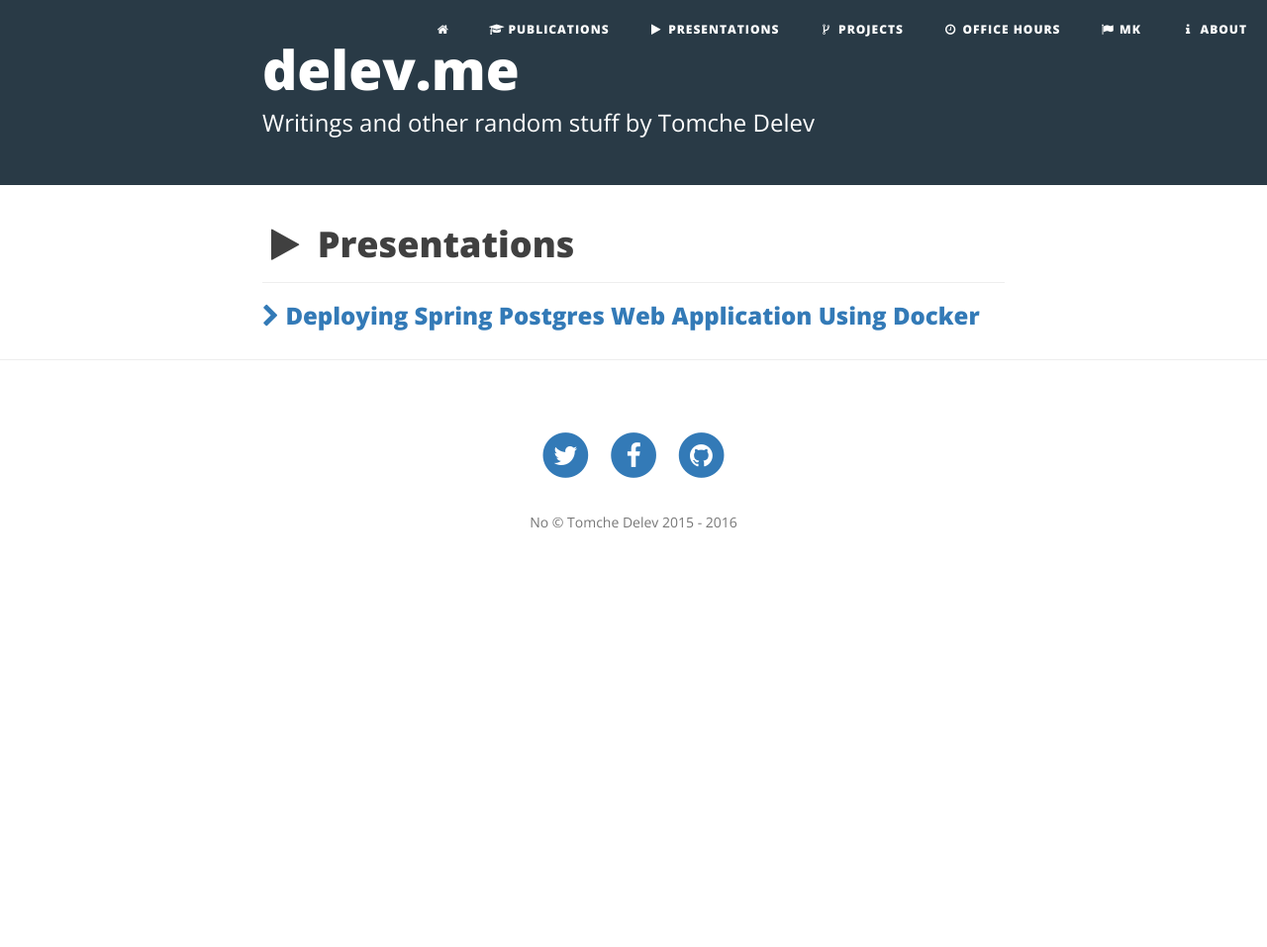
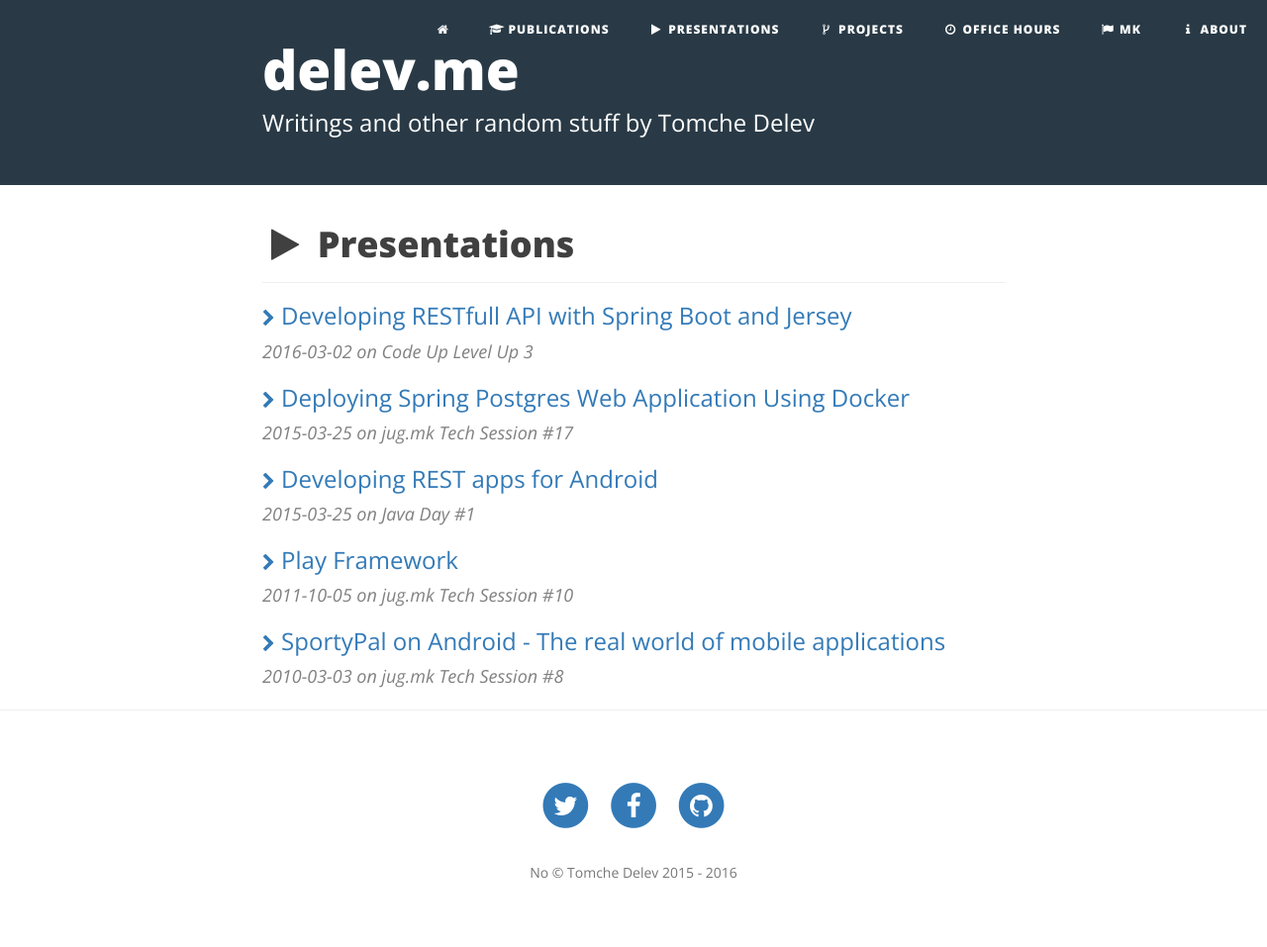
Before and after one commit to tdelev/tdelev.github.io, a Jekyll site: the page built from talks.html, in a window 1280 px wide. Shown: the whole page at 99% size. Built offline with Jekyll 4.4.1, drawn with Linux system fonts in a browser that asks for light colours; nearby versions of some CDN libraries; before the commit the page ends 900 px from its top, so only the background shows below that.

Commit message:
Add all presentations and google analytics

```diff
--- a/_data/presentations.yml
+++ b/_data/presentations.yml
@@ -1,2 +1,24 @@
+- title: Developing RESTfull API with Spring Boot and Jersey
+  url: https://docs.google.com/presentation/d/1WsroXqiSWjXr0eOoHRZPX64_jRPFCukCkjf9ds3Vyz4/pub?start=false&loop=false&delayms=3000
+  date: 2016-03-02
+  event: "Code Up Level Up 3"
+
 - title: Deploying Spring Postgres Web Application Using Docker
   url: http://tdelev.github.io/presentations/docker/
+  date: 2015-03-25
+  event: "jug.mk Tech Session #17"
+
+- title: Developing REST apps for Android
+  url: /presentations/developing_android_rest.pdf
+  date: 2015-03-25
+  event: "Java Day #1"
+
+- title: Play Framework
+  url: /presentations/play_framework_jug.pdf
+  date: 2011-10-05
+  event: "jug.mk Tech Session #10"
+
+- title: SportyPal on Android - The real world of mobile applications
+  url: /presentations/SportyPalonAndroid.ppt
+  date: 2010-03-03
+  event: "jug.mk Tech Session #8"
--- a/_includes/foot.html
+++ b/_includes/foot.html
@@ -1,3 +1,20 @@
 <!-- Javascript -->
 <script src="https://code.jquery.com/jquery-1.11.3.min.js"></script>
 <script src="https://maxcdn.bootstrapcdn.com/bootstrap/3.3.5/js/bootstrap.min.js"></script>
+<script>
+  (function (i, s, o, g, r, a, m) {
+    i['GoogleAnalyticsObject'] = r;
+    i[r] = i[r] || function () {
+        (i[r].q = i[r].q || []).push(arguments)
+      }, i[r].l = 1 * new Date();
+    a = s.createElement(o),
+      m = s.getElementsByTagName(o)[0];
+    a.async = 1;
+    a.src = g;
+    m.parentNode.insertBefore(a, m)
+  })(window, document, 'script', '//www.google-analytics.com/analytics.js', 'ga');
+
+  ga('create', 'UA-74585369-1', 'auto');
+  ga('send', 'pageview');
+
+</script>
--- a/css/clean-blog.css
+++ b/css/clean-blog.css
@@ -153,6 +153,7 @@ hr.small {
     text-decoration: none;
     color: #fff;
 }
+
 .intro-header a:hover {
     text-decoration: none;
     color: #fff;
@@ -453,17 +454,36 @@ img::-moz-selection {
 body {
     webkit-tap-highlight-color: #0085a1
 }
+
 .project {
 
 }
+
 .project > div {
     margin-bottom: 4px;
 }
+
 .img-project {
     width: 140px;
     height: 140px;
 }
-.publications>tbody>tr>td{
+
+.publications > tbody > tr > td {
     border-top: 0;
     border-bottom: 1px dashed #eee;
 }
+
+.presentation-title {
+    font-weight: normal;
+}
+
+.presentation-title i {
+    font-size: 18px;
+}
+
+.presentation-meta {
+    color: gray;
+    font-size: 18px;
+    font-style: italic;
+    margin-top: 0;
+}
--- a/talks.html
+++ b/talks.html
@@ -11,5 +11,8 @@ icon: fa-play
       {{ p.title }}
     </h3>
   </a>
+  <div class="presentation-meta">
+    <span>{{ p.date }}</span> on <span>{{ p.event }}</span>
+  </div>
 </div>
 {% endfor %}
```
Also changed, not shown: 3 other files.
